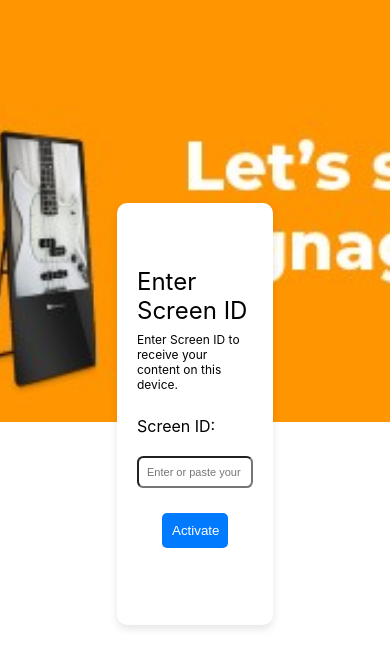
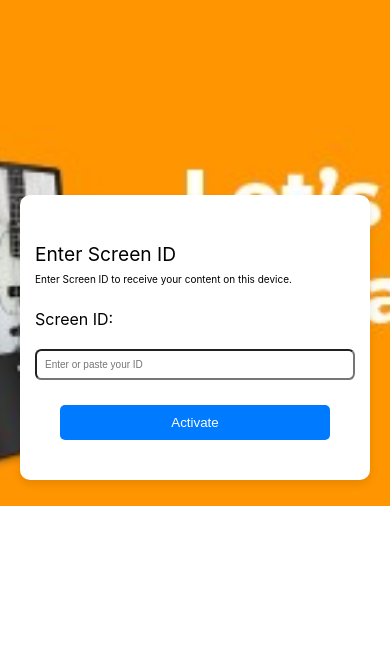
Before and after one commit to Ramankauldhar/digitalSignageCMS, a React (Create React App) app: page / in a window 390 px wide. Shown: the top 668 px of the page. Built offline with nearby package versions, Linux system fonts and the light colour scheme.

Commit message:
V22: Fixed the overflow issue with canvas and Iframe button

```diff
--- a/src/pages/MainPage.jsx
+++ b/src/pages/MainPage.jsx
@@ -151,7 +151,7 @@ const MainPage = () => {
                                 <>
                                     <div className="options opt6">
                                         <i className="fab fa-html5"></i>
-                                        <button onClick={() => setShapeToDraw('Iframe')}>Element</button>
+                                        <button>Element</button>
                                     </div>
                                     <div className="options opt6">
                                         <i className="fas fa-window-maximize"></i>
--- a/src/styles/mainPageStyles.css
+++ b/src/styles/mainPageStyles.css
@@ -130,7 +130,8 @@ canvas {
 
   .canvasContainer {
     position: relative;
-    width:80%
+    width:80%;
+    overflow: hidden;
   }
 
   .listContainer {
--- a/src/styles/registerScreenstyles.css
+++ b/src/styles/registerScreenstyles.css
@@ -8,6 +8,7 @@
     display: flex;
     justify-content: center;
     align-items: center;
+    padding: 20px;
 }
 .register-container, .synContainer{
     background-color: white;
@@ -86,3 +87,49 @@ p{
   color: green;
   font-weight: bold;
 }
+
+
+
+/*------------ Screen Responsive point for all screens -----------------*/
+/* Responsive Design */
+@media screen and (max-width: 1024px) {
+  .register-container, .synContainer {
+      width: 50vw;
+      height: auto;
+      margin-top: 40vh;
+  }
+}
+
+@media screen and (max-width: 768px) {
+  .register-container, .synContainer {
+      width: 70vw;
+      height: auto;
+      margin-top: 30vh;
+  }
+
+  .regMainContainer {
+      height: 60vh;
+  }
+}
+
+@media screen and (max-width: 480px) {
+  .register-container, .synContainer {
+      width: 90vw;
+      height: auto;
+      margin-top: 20vh;
+      padding: 15px;
+  }
+
+  h2 {
+      font-size: 1.2rem;
+      margin-top: 2rem;
+  }
+
+  p {
+      font-size: 10px;
+  }
+
+  input {
+      font-size: 10px;
+  }
+}
```
